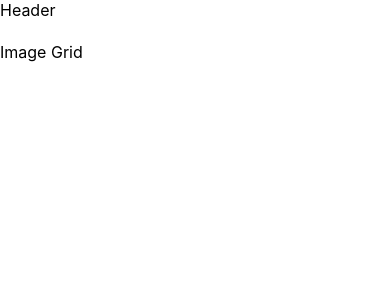
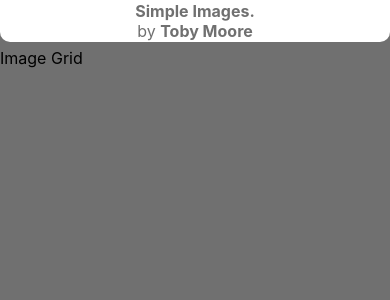
Before and after one commit to tobymoore164/tm-odore-technical-test, a React (Create React App) app: page / in a window 390 px wide. Shown: the top 300 px of the page. Built offline with nearby package versions, Linux system fonts and the light colour scheme.

Commit message:
Created header with responsive styling.

```diff
--- a/src/App.css
+++ b/src/App.css
@@ -1,7 +1,6 @@
 .app-screen, .app-screen-loading-wrapper {
-    height: 100vh;
-    width: 100vw;
-
+    height: 100%;
+    width: 100%;
 }
 
 .app-screen-loading-wrapper {
@@ -9,3 +8,15 @@
     justify-content: center;
     align-items: center;
 }
+
+/* ########## GLOBAL STYLES ########## */
+
+/* Root style variables just incase we want to change styling quickly */
+:root {
+    --primary-color: #707070;
+    --secondary-color: white;
+}
+
+.BOLD {
+    font-weight: bold;
+}
--- a/src/pages/GridPage/gridpage.css
+++ b/src/pages/GridPage/gridpage.css
@@ -1,4 +1,4 @@
 .gridpage-screen {
-    height: 100vh;
-    width: 100vw;
+    height: 100%;
+    width: 100%;
 }
--- a/src/pages/components/header/header.css
+++ b/src/pages/components/header/header.css
@@ -1,4 +1,23 @@
+.header-screen {
+    height: 5vh;
+    background-color: var(--primary-color);
+    /* Include border bottom to blend the weird white line */
+    border-bottom: 6px solid var(--primary-color);
+}
+
 .header-wrapper {
-    height: 5vh;
-    width: 100vw;
+    height: 100%;
+    display: flex;
+    justify-content: space-between;
+    align-items: center;
+    background-color: var(--secondary-color);
+    border-bottom-left-radius: 10px;
+    border-bottom-right-radius: 10px;
+    padding: 0px 20px;
+    color: var(--primary-color);
 }
+
+.mobile-header-wrapper {
+    flex-direction: column;
+    justify-content: space-evenly;
+}
--- a/src/pages/components/header/header.js
+++ b/src/pages/components/header/header.js
@@ -1,7 +1,39 @@
+import { useEffect, useState } from "react";
 import "./header.css";
 
 function Header() {
-  return <div className="header-wrapper">Header</div>;
+  const [mobileView, setMobileView] = useState(false);
+  // Window Resize Event Listener for Mobile Topbar
+  useEffect(() => {
+    const setResponsiveness = () => {
+      return window.innerWidth < 900
+        ? setMobileView(true)
+        : setMobileView(false);
+    };
+
+    setResponsiveness();
+    window.addEventListener("resize", () => setResponsiveness());
+
+    return () => {
+      window.removeEventListener("resize", () => setResponsiveness());
+    };
+  }, []);
+
+  return (
+    <div className="header-screen">
+      {/* Need a nested div so the parent can have grey background otherwise corners will have blank spots */}
+      <div
+        className={`header-wrapper ${
+          mobileView ? "mobile-header-wrapper" : ""
+        }`}
+      >
+        <div className="header-title BOLD">Simple Images.</div>
+        <div className="header-author">
+          by <span className="BOLD">Toby Moore</span>
+        </div>
+      </div>
+    </div>
+  );
 }
 
 export default Header;
--- a/src/pages/components/imagegrid/imagegrid.css
+++ b/src/pages/components/imagegrid/imagegrid.css
@@ -1,4 +1,4 @@
 .image-grid-screen {
     height: 95vh;
-    width: 100vw;
+    background-color: var(--primary-color);
 }
```
